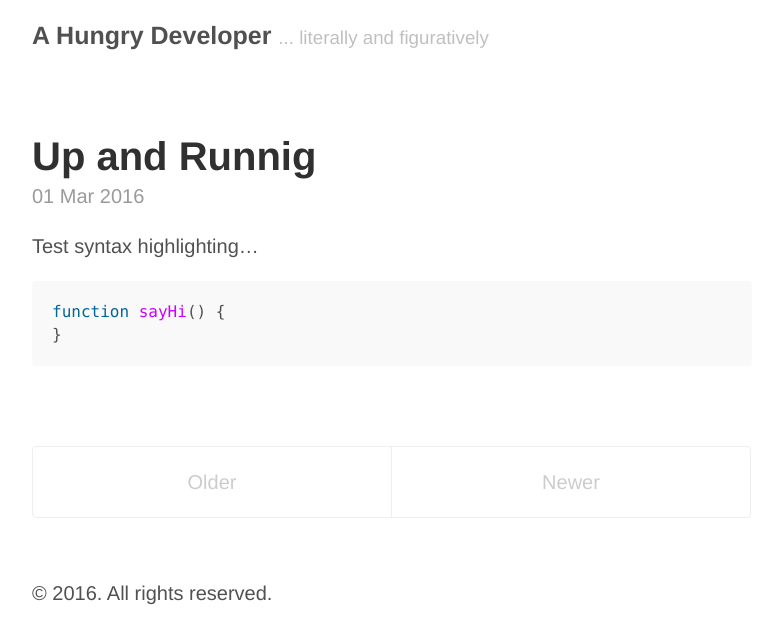
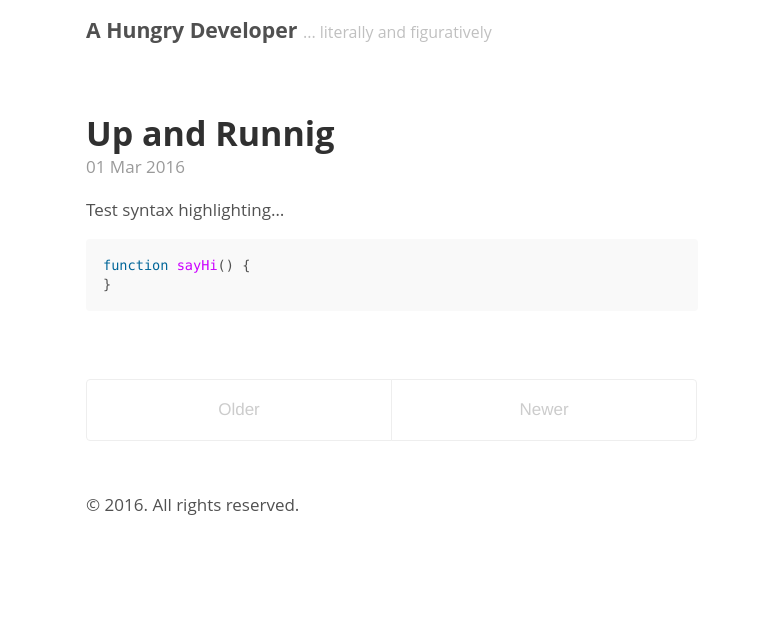
Before and after one commit to pamlesleylu/pamlesleylu.github.io, a Jekyll site: the page built from index.html, in a window 1280 px wide. Shown: the top 644 px of the page, without its empty margins (248-1030 px from the left). Built offline with Jekyll 4.4.1, drawn with Linux system fonts in a browser that asks for light colours; the list of posts is cut into pages by our own code.

Commit message:
changed font to use Open Sans

```diff
--- a/public/css/poole.css
+++ b/public/css/poole.css
@@ -48,13 +48,14 @@ body {
 }
 
 html {
-  font-family: "Helvetica Neue", Helvetica, Arial, sans-serif;
-  font-size: 16px;
+  /*font-family: "Helvetica Neue", Helvetica, Arial, sans-serif;*/
+  font-family: "Open Sans", "Helvetica Neue", Helvetica, Arial, sans-serif;
+  font-size: 13px;
   line-height: 1.5;
 }
 @media (min-width: 38em) {
   html {
-    font-size: 20px;
+    font-size: 17px;
   }
 }
 
```
